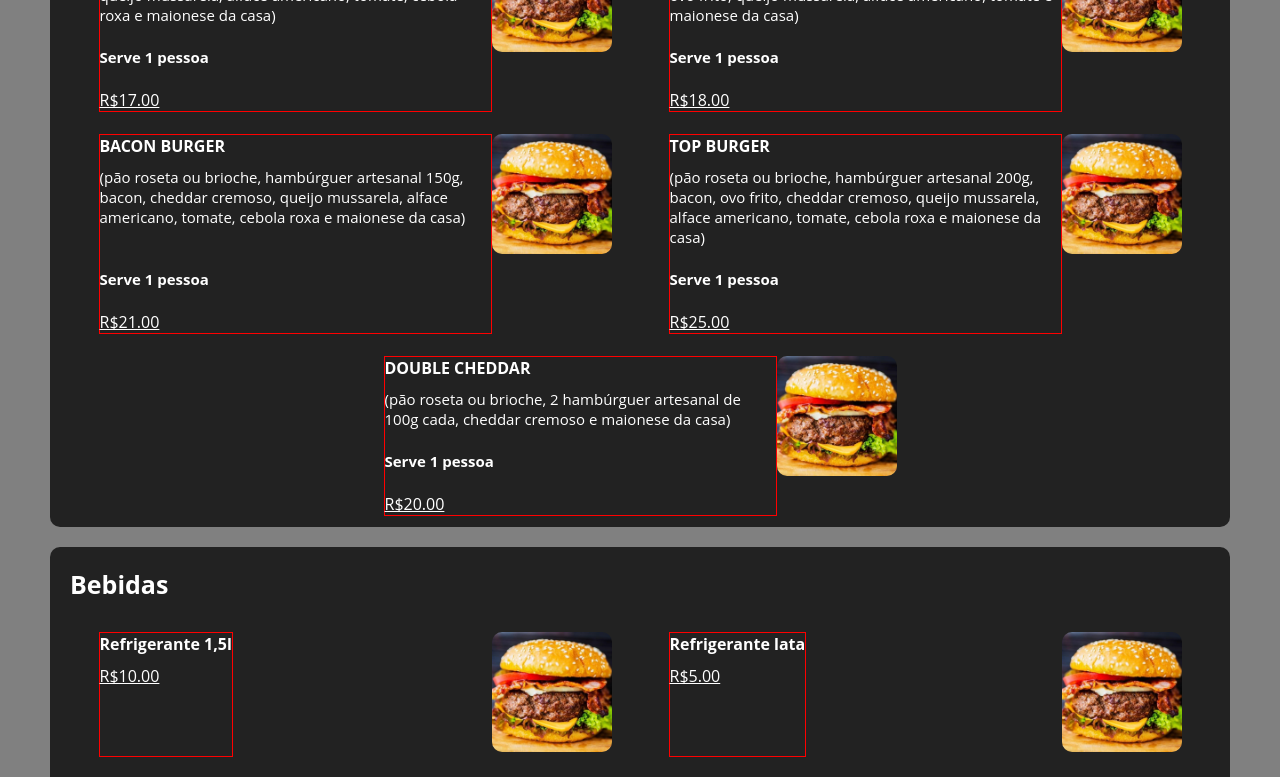
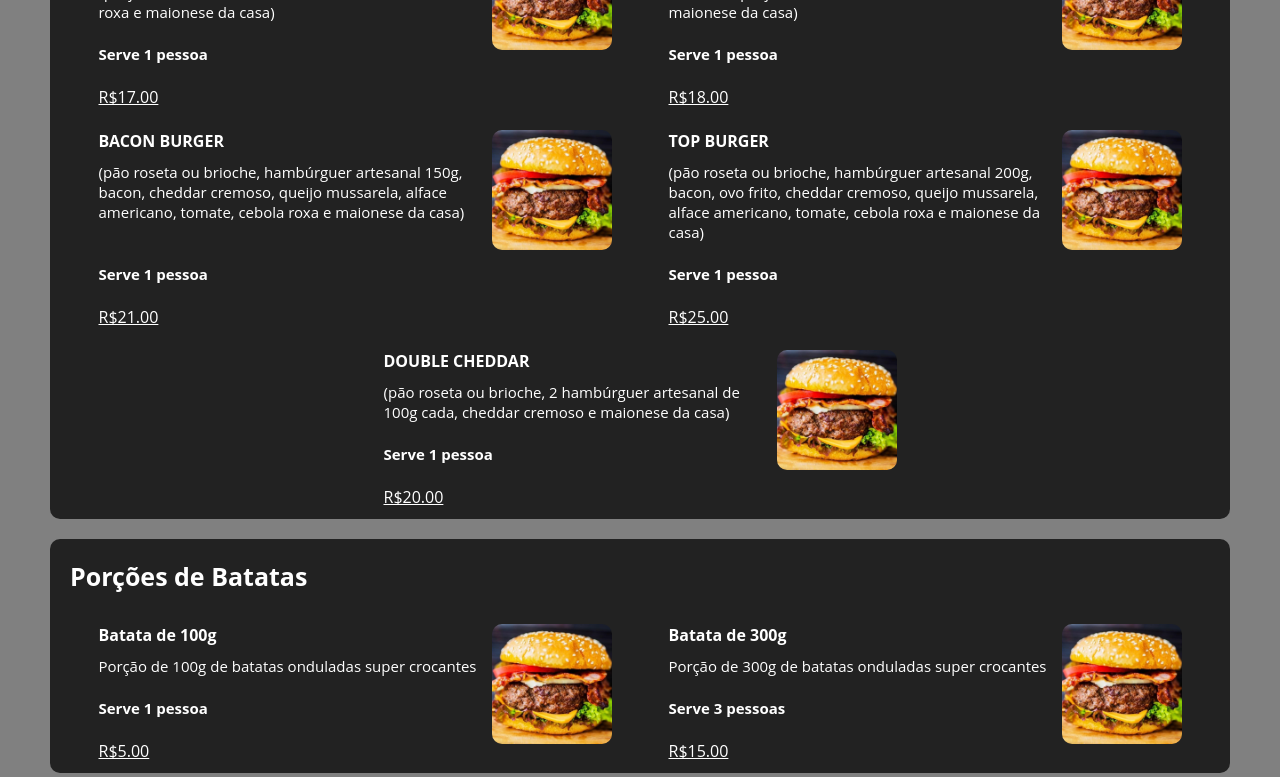
Before and after one commit to JoseEduardoMartins/e-commerce, a Vue app: page /#/ in a window 1280 px wide. Shown: the part 500-1277 px from the top of the page. Built offline with nearby package versions, Linux system fonts and the light colour scheme.

Commit message:
upgrade porções

```diff
--- /dev/null
+++ b/src/components/Accompaniments.vue
@@ -0,0 +1,112 @@
+<template>
+  <div id="Accompaniments" class="Accompaniments">
+    <div class="title">Porções de Batatas</div>
+    <div class="container">
+      <div v-for="Accompaniment in Accompaniments" :key="Accompaniment.name" class="container-Accompaniment">
+        <div class="Accompaniment item">
+          <div>
+            <div class="sub-title">{{Accompaniment.name}}</div>
+            <div class="description">{{Accompaniment.description}}</div> <br>
+          </div>
+          <div>
+            <div class="serve" v-if="Accompaniment.serve == 1">Serve {{Accompaniment.serve}} pessoa</div>
+            <div class="serve" v-else>Serve {{Accompaniment.serve}} pessoas</div><br>
+            <div class="value">R${{Accompaniment.value.toFixed(2)}}</div>
+          </div>
+        </div>
+        <div class="Accompaniment image">
+          <img src="../assets/burger.jpg" alt="" class="image">
+        </div>
+      </div>
+    </div>
+  </div>
+</template>
+
+<script>
+export default {
+  data () {
+    return {
+      Accompaniments: [
+        {name: 'Batata de 100g', value: 5, description: 'Porção de 100g de batatas onduladas super crocantes', serve: 1},
+        {name: 'Batata de 300g', value: 15, description: 'Porção de 300g de batatas onduladas super crocantes', serve: 3}
+      ]
+    }
+  }
+}
+</script>
+
+<style scoped>
+.Accompaniments{
+  width: calc(100% - 20px);
+  margin: 20px auto 0;
+  background-color: #222222;
+  border-radius: 10px;
+  color: white;
+}
+  .title{
+    font-size: 25px;
+    font-weight: bold;
+    padding: 20px;
+  }
+  .container{
+    width: calc(100% - 40px);
+    margin: auto;
+    display: flex;
+    justify-content:space-around;
+    flex-wrap: wrap;
+  }
+  .container-Accompaniment{
+    width: 90%;
+    margin: 10px;
+    cursor: pointer;
+    display: flex;
+    justify-content:space-between;
+    border: 1px solid #222222;
+  }
+  .container-Accompaniment:hover{
+    border: 1px solid #1C1C1C;
+  }
+    .Accompaniment.item{
+      display: flex;
+      flex-wrap: wrap;
+      align-content:space-between;
+    }
+    .Accompaniment.image{
+      margin-left: 10px;
+    }
+    .burger.image{
+      margin-left: 10px;
+    }
+    .sub-title{
+      margin-bottom: 10px;
+      font-weight: bold;
+    }
+    .image{
+      width: 120px;
+      height: 120px;
+      border-radius: 10px;
+    }
+    .serve{
+      font-size: 15px;
+      font-weight: bold;
+    }
+    .value{
+      text-decoration: underline;
+    }
+    .description{
+      font-size: 15px;
+    }
+@media (min-width: 500px) {
+  .Accompaniments{
+    width: calc(100% - 50px);
+  }
+}
+@media (min-width: 700px) {
+  .Accompaniments{
+      width: calc(100% - 100px);
+  }
+    .container-Accompaniment{
+      width: 45%;
+    }
+}
+</style>
--- a/src/components/Burgers.vue
+++ b/src/components/Burgers.vue
@@ -3,7 +3,7 @@
     <div class="title">Burgers</div>
     <div class="container">
       <div v-for="burger in burgers" :key="burger.name" class="container-burger">
-        <div class="burger-item">
+        <div class="burger item">
           <div>
             <div class="sub-title">{{burger.name}}</div>
             <div class="description">{{burger.description}}</div> <br>
@@ -14,7 +14,7 @@
             <div class="value">R${{burger.value.toFixed(2)}}</div>
           </div>
         </div>
-        <div>
+        <div class="burger image">
           <img src="../assets/burger.jpg" alt="" class="image">
         </div>
       </div>
@@ -71,11 +71,13 @@ export default {
   .container-burger:hover{
     border: 1px solid #1C1C1C;
   }
-    .burger-item{
-      border: 1px solid red;
+    .burger.item{
       display: flex;
       flex-wrap: wrap;
       align-content:space-between;
+    }
+    .burger.image{
+      margin-left: 10px;
     }
     .sub-title{
       margin-bottom: 10px;
--- a/src/components/Drinks.vue
+++ b/src/components/Drinks.vue
@@ -3,9 +3,9 @@
     <div class="title">Bebidas</div>
     <div class="container">
       <div v-for="drink in drinks" :key="drink.name" class="container-drink">
-                <div class="drink-item">
+        <div>
             <div class="sub-title">{{drink.name}}</div>
-                    <div class="value">R${{drink.value.toFixed(2)}}</div>
+            <div class="value">A partir de R${{drink.value.toFixed(2)}}</div>
         </div>
         <div>
           <img src="../assets/burger.jpg" alt="" class="image">
@@ -20,10 +20,10 @@ export default {
   data () {
     return {
       drinks: [
-        {name: 'Refrigerante 1,5l', value: 10, photo: ''},
-        {name: 'Refrigerante lata', value: 5, photo: ''},
-        {name: 'Cerveja', value: 5, photo: ''},
-        {name: 'Água', value: 3, photo: ''}
+        {name: 'Refrigerante 1,5l', value: 10},
+        {name: 'Refrigerante lata', value: 5},
+        {name: 'Cerveja', value: 3},
+        {name: 'Água', value: 3}
       ]
     }
   }
@@ -61,9 +61,6 @@ export default {
   .container-drink:hover{
     border: 1px solid #1C1C1C;
   }
-    .drink-item{
-      border: 1px solid red;
-    }
     .sub-title{
       margin-bottom: 10px;
       font-weight: bold;
@@ -75,7 +72,6 @@ export default {
     }
     .value{
       text-decoration: underline;
-      margin-bottom: 0;
     }
 @media (min-width: 500px) {
   .drinks{
--- a/src/components/Home.vue
+++ b/src/components/Home.vue
@@ -2,14 +2,16 @@
     <form>
       <Information/>
       <Burgers/>
+      <Accompaniments/>
       <Drinks/>
     </form>
 </template>
 
 <script>
 import Information from '@/components/Information.vue'
-import Burgers from './Burgers.vue'
-import Drinks from './Drinks.vue'
+import Burgers from '@/components/Burgers.vue'
+import Accompaniments from '@/components/Accompaniments.vue'
+import Drinks from '@/components/Drinks.vue'
 export default {
   data () {
     return {
@@ -54,58 +56,12 @@ export default {
   components: {
     Information,
     Burgers,
+    Accompaniments,
     Drinks
   }
 }
 </script>
 
-<style>
-.form_menu{
-    width: calc(100% - 100px);
-    border-bottom: 1px solid #600107;
-    color: #600107;
-}
-.title_menu{
-    text-align: center;
-    font-size: 26px;
-    font-weight: bold;
-    text-decoration: underline;
-}
-.item_list{
-    margin: 30px 100px;
-}
-.title_list{
-    font-weight: bold;
-}
-.quantidade{
-    border: 1px solid #600107;
-    background-color: #fedf84;
-    color: #600107;
-}
-.quantidade::-webkit-inner-spin-button {
-    all: unset;
-    min-width: 21px;
-    min-height: 45px;
-    margin: 15px;
-    padding: 0px;
-    cursor:pointer;
-    background-image:
-    linear-gradient(to top, transparent 0px, transparent 16px, #fedf84 16px, #fedf84 26px, transparent 26px, transparent 35px, #600107 35px,#600107 36px,transparent 36px, transparent 40px),
-    linear-gradient(to right, transparent 0px, transparent 10px, #600107 10px, #600107 11px, transparent 11px, transparent 21px);
-}
-.quantidade:focus, .endereco:focus{
-    box-shadow: 0 0 0 0;
-    border: 1px solid #600107;
-    outline: 0;
-}
+<style scoped>
 
-.add{
-    position: absolute;
-    right: 30px;
-    bottom: 20px;
-}
-input[type="text"]:-webkit-autofill {
-    -webkit-box-shadow: 0 0 0 30px #fedf84 inset;
-    -webkit-text-fill-color: black !important;
-}
 </style>
--- a/src/components/Information.vue
+++ b/src/components/Information.vue
@@ -18,7 +18,7 @@
         </div>
         <div class="menu_item">
             <i class="far fa-credit-card icon gray"></i>
-            <div class="menu_item-text">forma de pagamento</div>
+            <div class="menu_item-text">Forma de pagamento</div>
         </div>
     </div>
   </div>
@@ -100,6 +100,9 @@ export default {
             font-size: 10px;
         }
 @media (min-width: 500px) {
+.information{
+    width: calc(100% - 50px);
+}
 .menu{
   width: calc(100% - 50px);
   padding-top: 7px;
```
Lines whose indentation alone changed are shown as unchanged.
